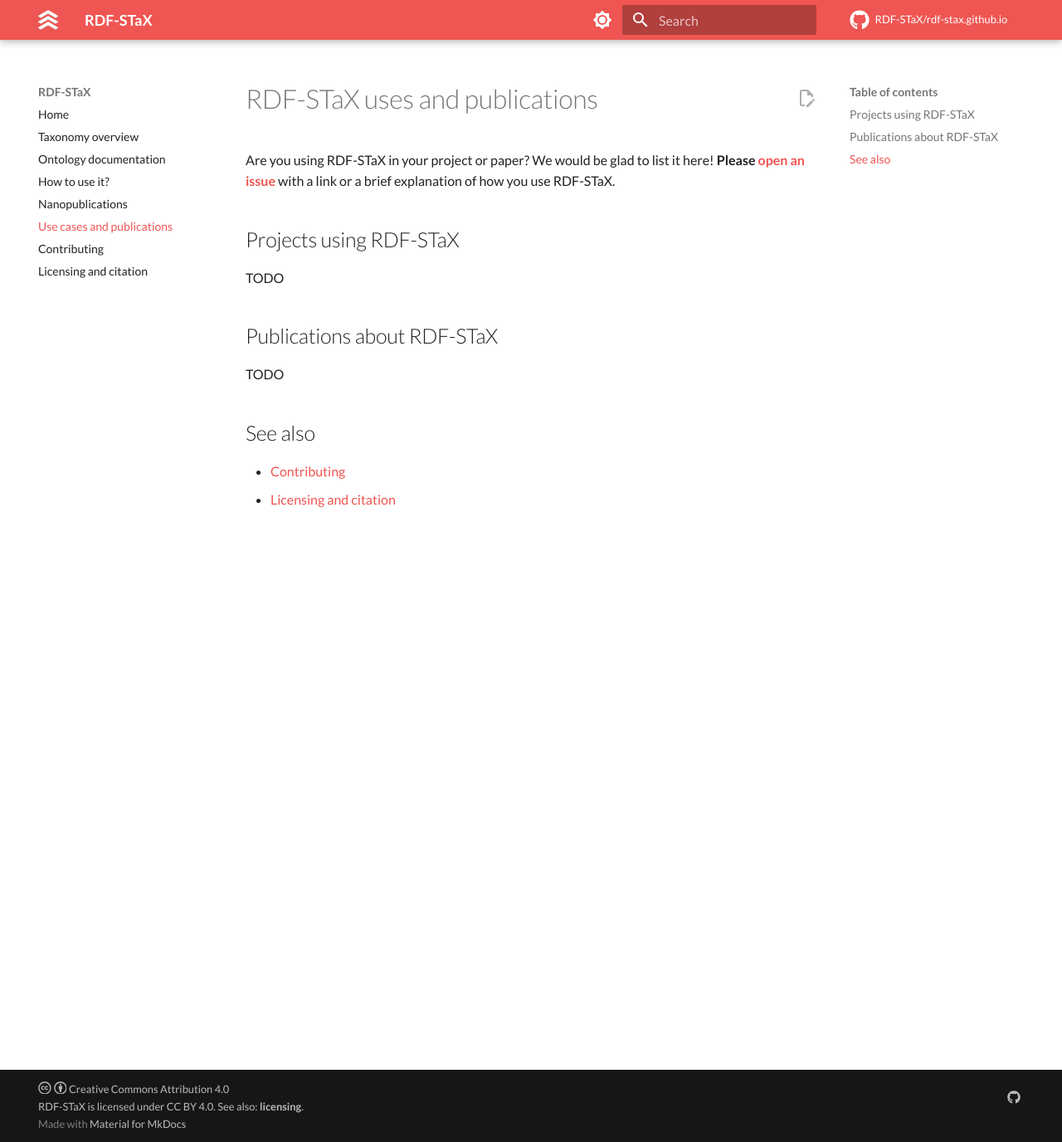
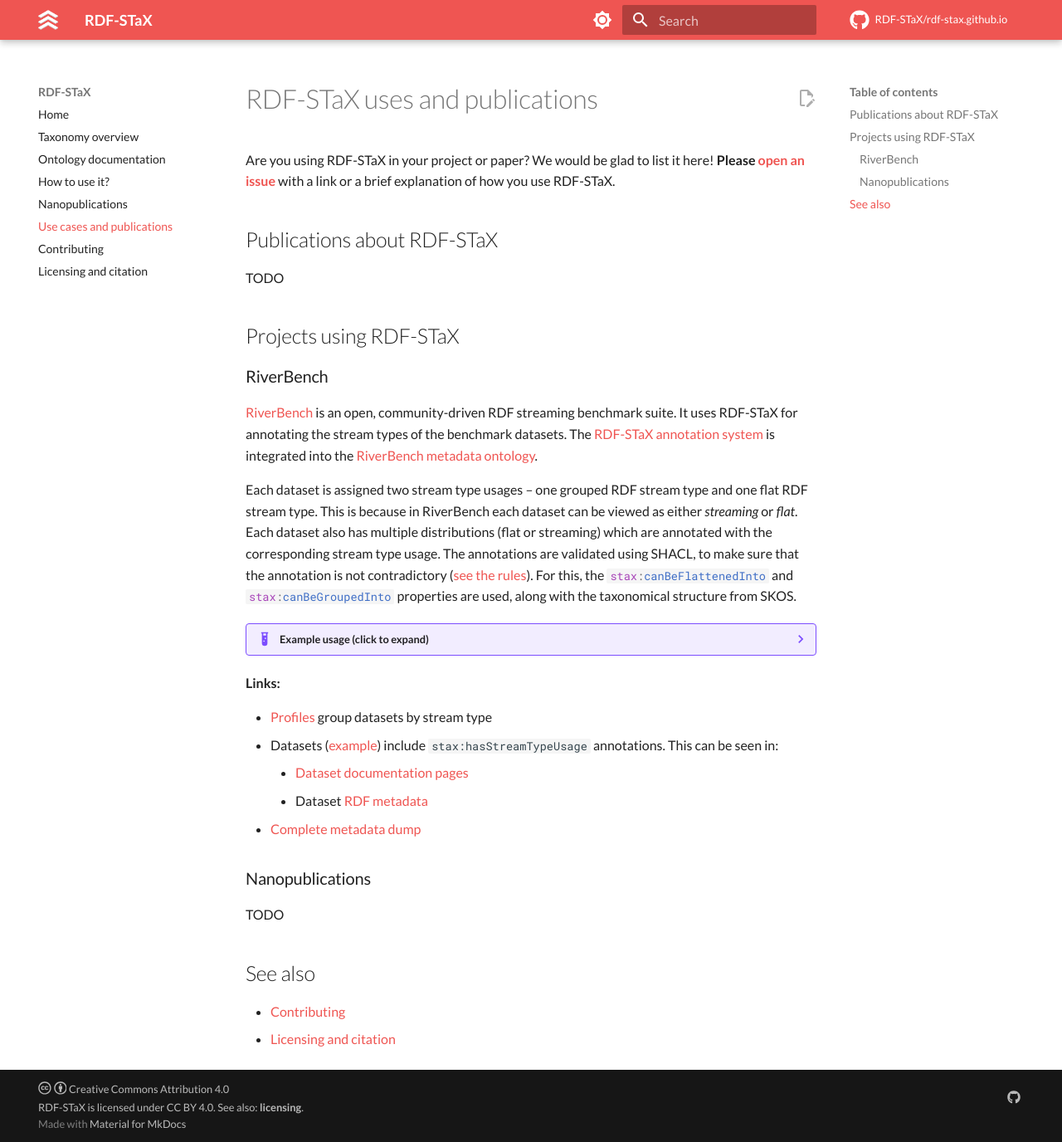
Before and after one commit to RDF-STaX/rdf-stax.github.io, an MkDocs documentation site: the page built from docs/uses.md, in a window 1280 px wide and 1376 px high. Shown: the whole window at 83% size. Built offline with MkDocs 1.6.1 and Material for MkDocs 9.7.7, drawn with Linux system fonts in a browser that asks for light colours; comment, search, counter and statistics services are not loaded; the version menu is left out.

Commit message:
Use cases: add RiverBench

````diff
--- a/docs/uses.md
+++ b/docs/uses.md
@@ -2,11 +2,46 @@
 
 Are you using RDF-STaX in your project or paper? We would be glad to list it here! **Please [open an issue](https://github.com/RDF-STaX/rdf-stax.github.io/issues/new)** with a link or a brief explanation of how you use RDF-STaX.
 
-## Projects using RDF-STaX
+## Publications about RDF-STaX
 
 TODO
 
-## Publications about RDF-STaX
+## Projects using RDF-STaX
+
+### RiverBench
+
+[RiverBench](https://w3id.org/riverbench/) is an open, community-driven RDF streaming benchmark suite. It uses RDF-STaX for annotating the stream types of the benchmark datasets. The [RDF-STaX annotation system](use-it.md) is integrated into the [RiverBench metadata ontology](https://w3id.org/riverbench/schema/metadata).
+
+Each dataset is assigned two stream type usages – one grouped RDF stream type and one flat RDF stream type. This is because in RiverBench each dataset can be viewed as either *streaming* or *flat*. Each dataset also has multiple distributions (flat or streaming) which are annotated with the corresponding stream type usage. The annotations are validated using SHACL, to make sure that the annotation is not contradictory ([see the rules](https://github.com/RiverBench/schema/blob/c38e2a8fb1d8d9e0dd019ff2d0515651c3b6b7da/src/dataset-shacl.ttl)). For this, the `#!turtle stax:canBeFlattenedInto` and `#!turtle stax:canBeGroupedInto` properties are used, along with the taxonomical structure from SKOS.
+
+??? example "Example usage (click to expand)"
+
+    From dataset [digital-agenda-indicators](https://w3id.org/riverbench/datasets/digital-agenda-indicators/dev/) ([source](https://github.com/RiverBench/dataset-digital-agenda-indicators/blob/1557f93529d38602e07ddedfb2513d42189ff7e9/metadata.ttl)):
+
+    ```turtle
+    :dataset stax:hasStreamTypeUsage [
+        a stax:RdfStreamTypeUsage ;
+        rdfs:comment "The dataset can be viewed as a stream of graphs corresponding to statistical observations. Each graph is uniquely identified by its subject IRI."@en ;
+        stax:hasStreamType stax:subjectGraphStream
+    ] , [
+        a stax:RdfStreamTypeUsage ;
+        rdfs:comment "The dataset can be viewed as a flattened stream of triples."@en ;
+        stax:hasStreamType stax:flatTripleStream
+    ] .
+    ```
+
+    The distribution annotations are generated automatically by the CI. You find the complete generated metadata [here](https://w3id.org/riverbench/datasets/digital-agenda-indicators/dev.ttl).
+
+**Links:**
+
+- [Profiles](https://w3id.org/riverbench/profiles) group datasets by stream type
+- Datasets ([example](https://w3id.org/riverbench/datasets/assist-iot-weather-graphs/dev/#technical-metadata)) include `stax:hasStreamTypeUsage` annotations. This can be seen in:
+    - [Dataset documentation pages](https://w3id.org/riverbench/datasets/)
+    - Dataset [RDF metadata](https://w3id.org/riverbench/datasets/assist-iot-weather-graphs/dev.ttl)
+- [Complete metadata dump](https://w3id.org/riverbench/dumps/dev.ttl.gz)
+
+
+### Nanopublications
 
 TODO
 
````
